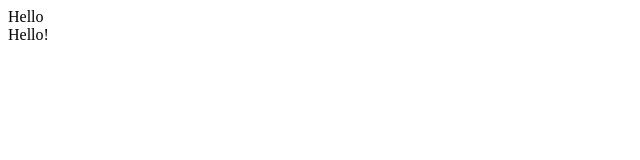
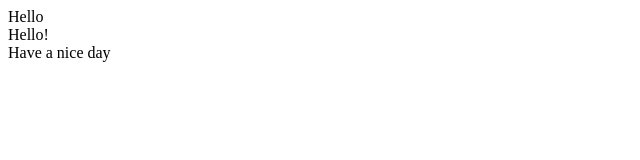
Before and after one commit to MariusLapadat/demo-repo, a plain HTML site: page index.html in a window 1280 px wide. Shown: the whole page, without its empty margins (0-640 px from the left). Drawn offline with Linux system fonts and the light colour scheme.

Commit message:
Updated intex.html

```diff
--- a/index.html
+++ b/index.html
@@ -1,2 +1,4 @@
 <div>Hello</div>
 <div>Hello!</div>
+
+<div>Have a nice day</div>
```
